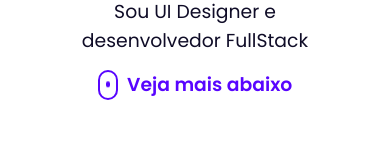
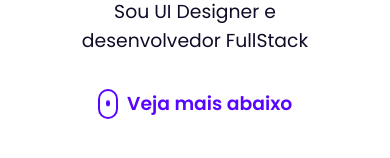
Before and after one commit to ryansldev/old-personal-website, a Next.js app: page / in a window 390 px wide. Shown: the part 346-504 px from the top of the page. Built offline with nearby package versions, Linux system fonts and the light colour scheme.

Commit message:
:iphone: Responsiveness improves

```diff
--- a/styles/Home.module.css
+++ b/styles/Home.module.css
@@ -40,13 +40,17 @@
 
 .letsWorkTogether {
   display: flex;
+  align-items: center;
+  justify-content: center;
+  flex-wrap: wrap;
   gap: 0.5em;
 
   cursor: pointer;
+  padding: 1em;
 }
 
 .scrollToIcon {
-  width: 20px;
+  min-width: 20px;
   height: 30px;
   box-shadow: inset 0 0 0 2px var(--indigo-500);
   border-radius: 25px;
@@ -103,3 +107,15 @@
     transform:translateY(7px);
   }
 }
+
+@media (max-width: 388px) {
+  .hello h1 {
+    font-size: 2rem;
+  }
+}
+
+@media (max-width: 320px) {
+  .hello h1 {
+    font-size: 1.8rem;
+  }
+}
```
